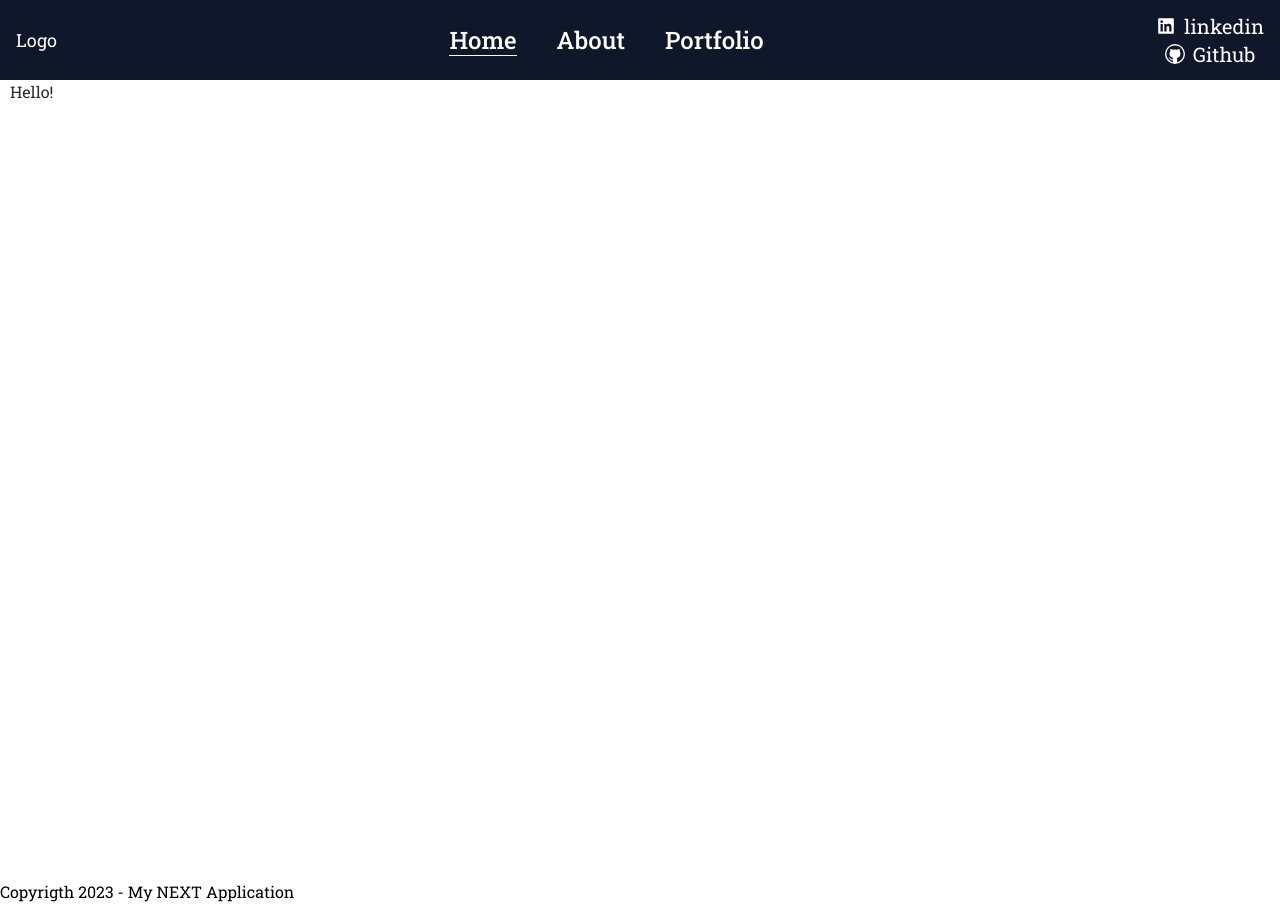
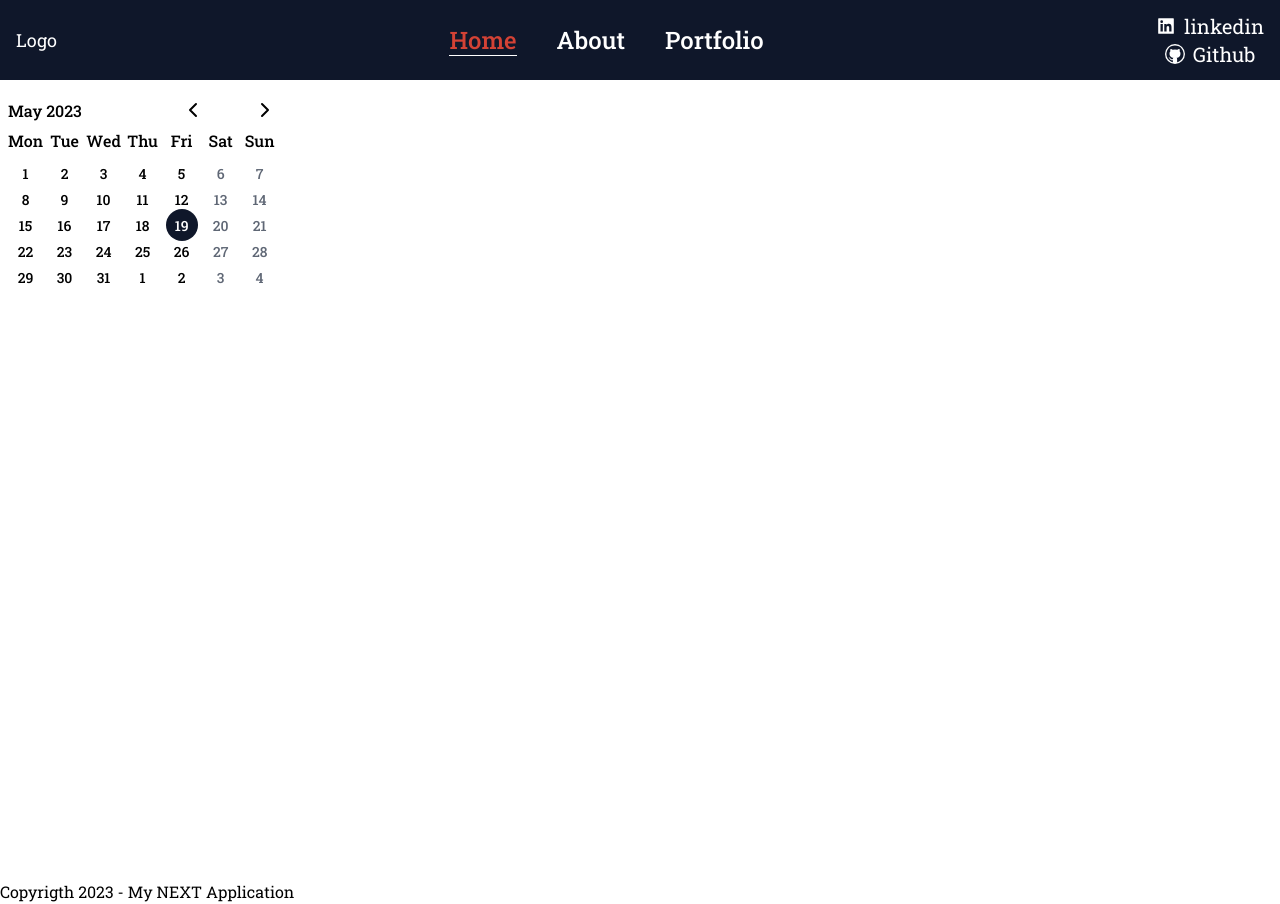
Before and after one commit to VladDyadenko/next-portfolio, a Next.js app: page / in a window 1280 px wide. Built offline with nearby package versions, Linux system fonts and the light colour scheme.

Commit message:
Added calendar

```diff
--- /dev/null
+++ b/src/components/Calendar/Calendar.js
@@ -0,0 +1,159 @@
+import { Fragment, useEffect, useState } from "react";
+import { FiChevronRight, FiChevronLeft } from "react-icons/fi";
+
+const weeks = ["Mon", "Tue", "Wed", "Thu", "Fri", "Sat", "Sun"];
+const months = [
+  "January",
+  "February",
+  "March",
+  "April",
+  "May",
+  "June",
+  "July",
+  "August",
+  "September",
+  "October",
+  "November",
+  "December",
+];
+
+const Calendar = () => {
+  const [currYear, setCurrYear] = useState(0);
+  const [currMonth, setCurrMonth] = useState(0);
+  const [date, setDate] = useState(null);
+  const [days, setDays] = useState([]);
+
+  useEffect(() => {
+    const currentDate = new Date();
+    setDate(currentDate);
+    setCurrYear(currentDate.getFullYear());
+    setCurrMonth(currentDate.getMonth());
+  }, []);
+
+  useEffect(() => {
+    let firstDayOfMonth = new Date(currYear, currMonth, 0).getDay();
+    let lastDateOfMonth = new Date(currYear, currMonth + 1, 0).getDate();
+    let lastDayOfMonth = new Date(
+      currYear,
+      currMonth,
+      lastDateOfMonth - 1
+    ).getDay();
+    let lastDateOfLastMonth = new Date(currYear, currMonth, 0).getDate();
+    let counterInactive = 0;
+    const arrayInactive = [6, 7, 13, 14, 20, 21, 27, 28, 34, 35, 41, 42];
+    const renderedDays = [];
+
+    for (let i = firstDayOfMonth; i > 0; i--) {
+      counterInactive += 1;
+      renderedDays.push(
+        <li
+          className="relative  text-center font-medium
+         min-w-[35px] h-[18px] text-[14px] flex items-center justify-center
+         before:-z-20 before:absolute before:w-8 before:h-8
+         before:rounded-full before:-z-1 hover:before:bg-slate-900
+         hover:text-[#fff] calendar-days__list"
+        >
+          {lastDateOfLastMonth - i + 1}
+        </li>
+      );
+    }
+
+    for (let i = 1; i <= lastDateOfMonth; i++) {
+      counterInactive += 1;
+      let inactiveDay = "";
+      arrayInactive.map((el) => {
+        if (el === counterInactive) return (inactiveDay = "text-[#5f6775]");
+        return null;
+      });
+
+      let isToday =
+        date &&
+        i === date.getDate() &&
+        currMonth === date.getMonth() &&
+        currYear === date.getFullYear()
+          ? "text-[#fff] before:bg-slate-900"
+          : "";
+
+      renderedDays.push(
+        <li
+          className={`calendar-days__list ${isToday} relative  text-center
+           font-medium min-w-[35px] h-[18px] text-[14px] flex
+           items-center justify-center before:-z-20 before:absolute
+           before:w-8 before:h-8 before:rounded-full before:-z-1
+           hover:before:bg-slate-900 hover:text-[#fff]  ${inactiveDay}
+           `}
+        >
+          {i}
+        </li>
+      );
+    }
+
+    for (let i = lastDayOfMonth; i < 6; i++) {
+      counterInactive += 1;
+      let inactiveDay = "";
+      arrayInactive.map((el) => {
+        if (el === counterInactive) return (inactiveDay = "text-[#5f6775]");
+        return null;
+      });
+
+      renderedDays.push(
+        <li
+          className={`relative  text-center font-medium min-w-[35px]
+          h-[18px] text-[14px]  flex items-center justify-center
+          before:-z-20 before:absolute before:w-8 before:h-8
+          before:rounded-full before:-z-1 hover:before:bg-slate-900
+          hover:text-[#fff] calendar-days__list ${inactiveDay}`}
+        >
+          {i - lastDayOfMonth + 1}
+        </li>
+      );
+    }
+    setDays(renderedDays);
+  }, [currYear, currMonth, date]);
+
+  const nextMonth = () => {
+    setCurrMonth(currMonth + 1);
+  };
+
+  return (
+    <div className="wrapper-calendar block p-2 absolute h-[350px] ">
+      <div className="calendar__header h-11 flex items-center justify-between">
+        <p
+          className="current-date min-w-[150px] h-[22px] m-0
+        font-robotoSlab font-medium text-5  text-start "
+        >
+          {`${months[currMonth]} ${currYear}`}
+        </p>
+        <div className="icons-calendar flex items-start">
+          <FiChevronLeft
+            onClick={() => setCurrMonth(currMonth - 1)}
+            className="block w-6 h-6 relative cursor-pointer ml-auto mr-12 "
+          />
+          <FiChevronRight
+            onClick={() => setCurrMonth(currMonth + 1)}
+            className="block w-6 h-6 cursor-pointer "
+          />
+        </div>
+      </div>
+      <div className="calendar-register relative grid  ">
+        <ul className="calendar-weeks mb-[14px] flex list-none cursor-pointer gap-1">
+          {weeks.map((day) => (
+            <li
+              key={day}
+              className="calendar-weeks__list relative text-center font-medium min-w-[35px] h-[18px] text-4 flex items-center justify-center before:-z-20 before:absolute before:w-8 before:h-8 before:rounded-full before:-z-1 hover:before:bg-slate-900 hover:text-[#fff]"
+            >
+              {day}
+            </li>
+          ))}
+        </ul>
+        <ul className="calendar-days list-none grid gap-x-1 gap-y-2 grid-cols-7">
+          {days.map((day, index) => (
+            <Fragment key={index}>{day}</Fragment>
+          ))}
+        </ul>
+      </div>
+    </div>
+  );
+};
+
+export default Calendar;
--- a/src/components/Header/Header.js
+++ b/src/components/Header/Header.js
@@ -32,8 +32,11 @@ const Header = () => {
                   className={`relative ${
                     router.pathname === path
                       ? "after:scale-100 text-[#d34235]"
-                      : ""
-                  } after:transition-transform hover:after:scale-100  after:absolute after:scale-0 after:h-[1px] after:w-full after:left-0 after:-bottom-0 after:bg-white text-center text-2xl text-white font-medium`}
+                      : "text-white"
+                  } after:transition-transform hover:after:scale-100
+                   after:absolute after:scale-0 after:h-[1px]
+                   after:w-full after:left-0 after:-bottom-0 after:bg-white
+                    text-center text-2xl  font-medium`}
                   href={path}
                 >
                   {name}
--- a/src/pages/index.js
+++ b/src/pages/index.js
@@ -1,3 +1,4 @@
+import Calendar from "@/components/Calendar/Calendar";
 import HeadComponent from "@/components/seo/HeadComponent";
 
 export default function Home() {
@@ -8,8 +9,8 @@ export default function Home() {
         keywords={"More info, API"}
         description={"information, blog and enc."}
       />
-
-      <h1 className="ml-2.5 text-textColor">Hello!</h1>
+      <Calendar />
+      {/* <h1 className="ml-2.5 text-textColor">Hello!</h1> */}
     </>
   );
 }
```
